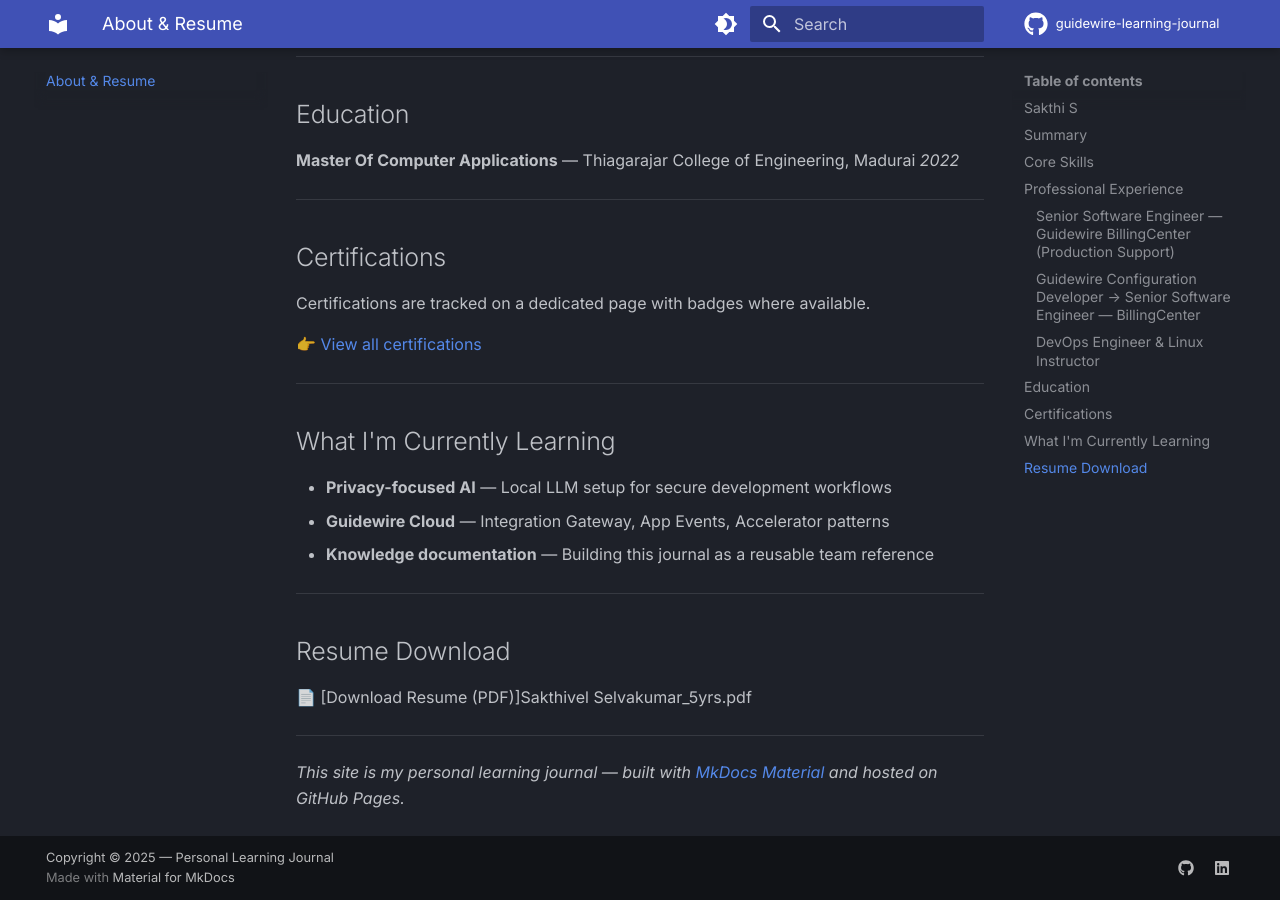
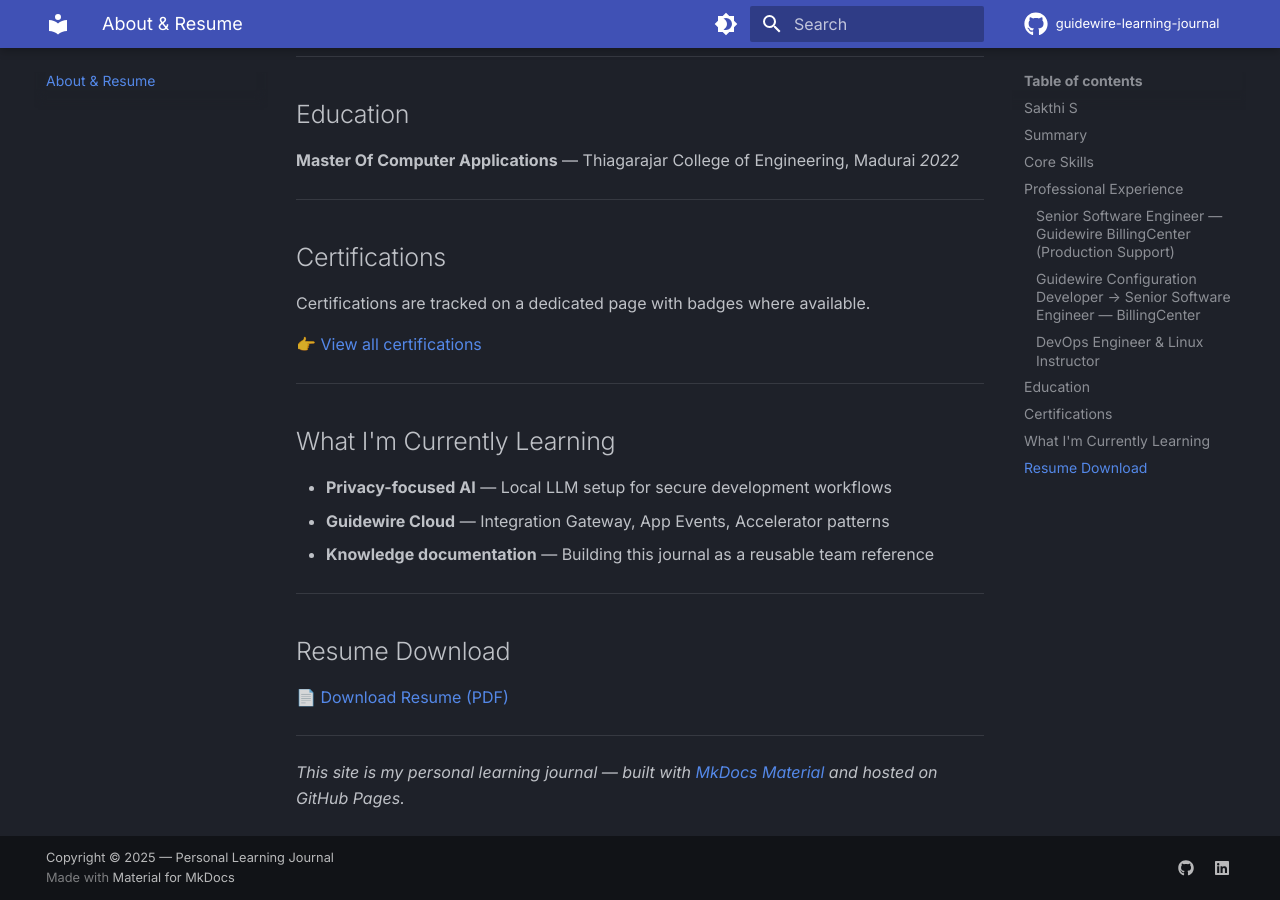
Before and after one commit to Sakthi-S99/guidewire-learning-journal, an MkDocs documentation site: the page built from docs/about.md, in a window 1280 px wide and 900 px high, scrolled down 3066 px. Built offline with MkDocs 1.6.1 and Material for MkDocs 9.7.7, drawn with Linux system fonts in a browser that asks for light colours; comment, search, counter and statistics services are not loaded.

Commit message:
minor fix and added updated resume

```diff
--- a/docs/about.md
+++ b/docs/about.md
@@ -124,7 +124,7 @@
 
 ## Resume Download
 
-📄 [Download Resume (PDF)]Sakthivel Selvakumar_5yrs.pdf
+📄 [Download Resume (PDF)](SakthivelS_GWBCConfig.pdf)
 
 ---
 
```
Also changed, not shown: 2 other files.
